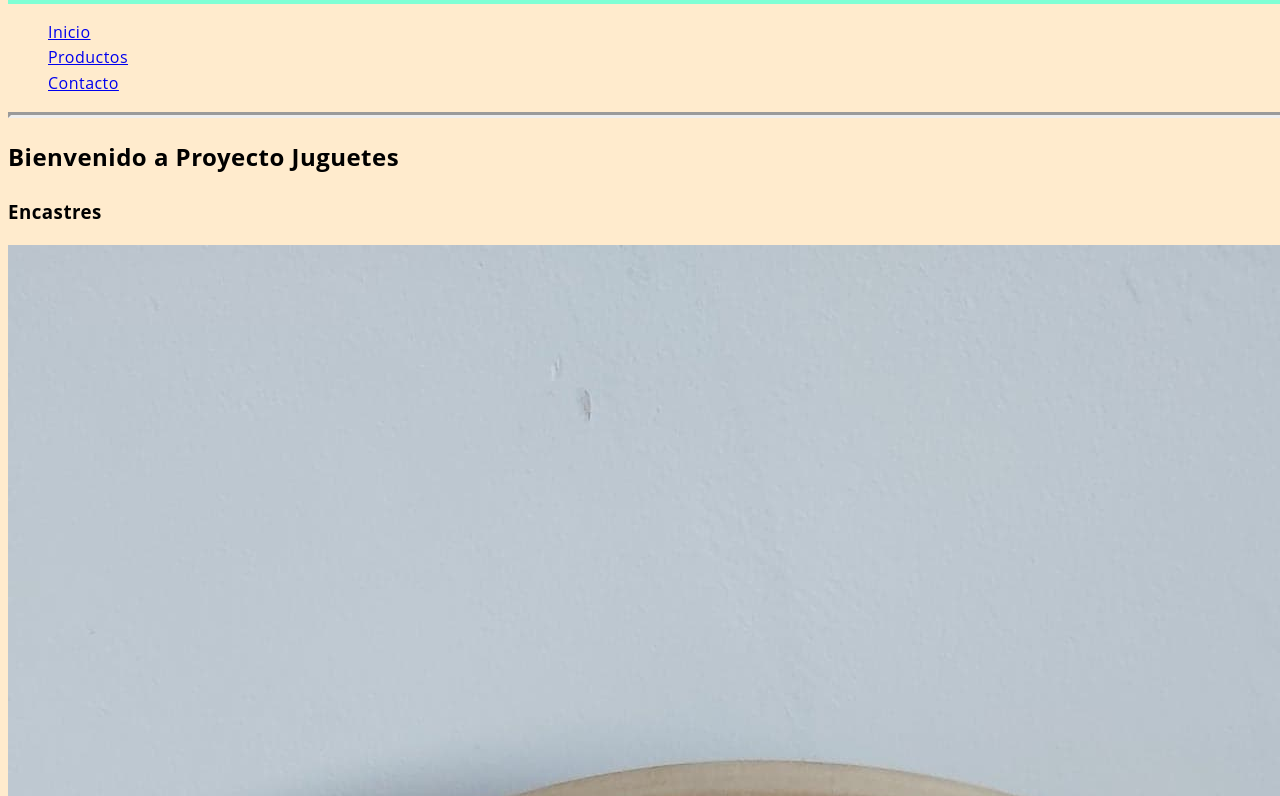
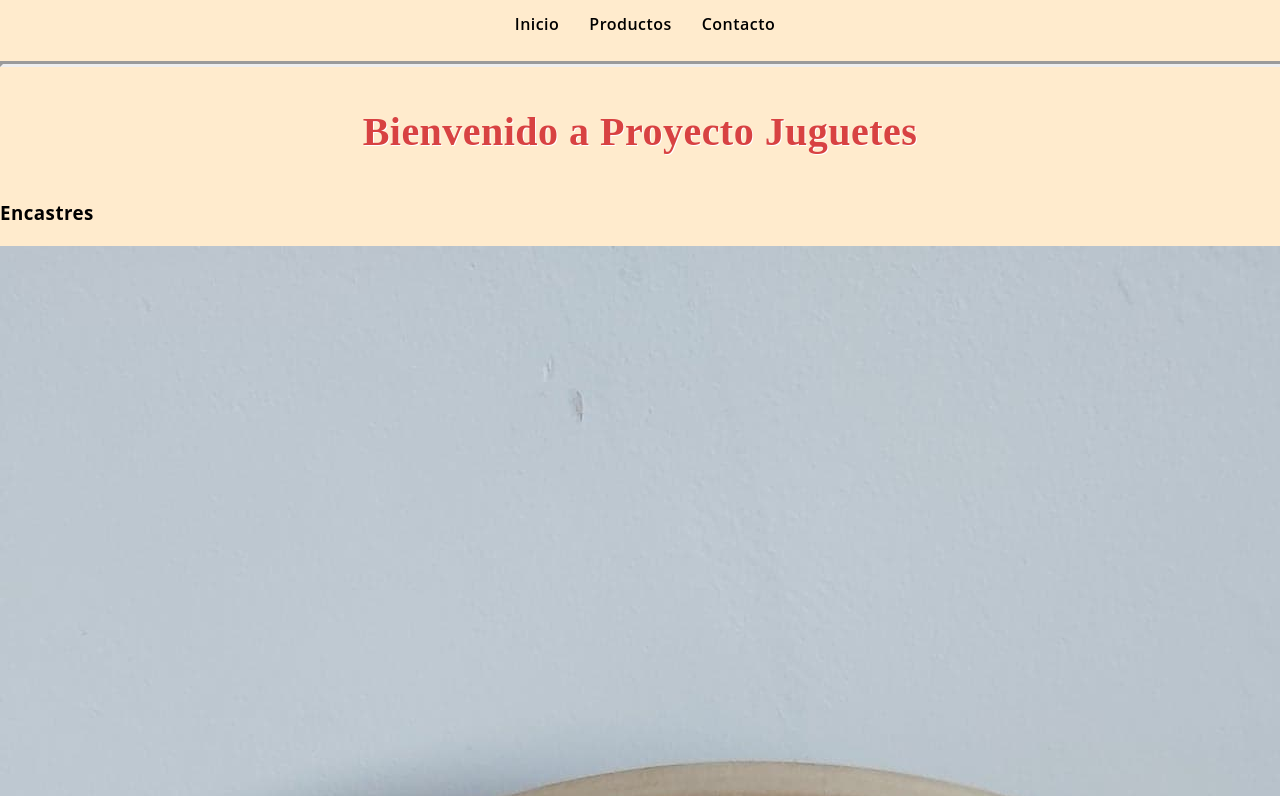
Before and after one commit to juanma0185/proyecto.juguetes, a website: page pages/encastres.html in a window 1280 px wide. Shown: the part 3260-4056 px from the top of the page. Drawn offline with Linux system fonts and the light colour scheme; files whose address does not match are found by name.

Commit message:
tercera entrega

```diff
--- a/pages/encastres.html
+++ b/pages/encastres.html
@@ -5,7 +5,7 @@
     <meta http-equiv="X-UA-Compatible" content="IE=edge">
     <meta name="viewport" content="width=device-width, initial-scale=1.0">
     <title>Document</title>
-    <link rel="stylesheet" href="../css/style.css">
+    <link rel="stylesheet" href="../scss/style.css">
 </head>
 <body>
     <img src="./assets/img/the-hands-of-the-child-who-smeared.jpeg" alt="">
--- a/scss/style.scss
+++ b/scss/style.scss
@@ -1,4 +1,7 @@
-
+html, body{
+    margin: 0;
+    padding: 0;
+}
 
 body{
     width: 100%;
@@ -9,6 +12,7 @@ body{
     font-family: 'Open Sans', sans-serif;
     background-color: blanchedalmond;
     background-size: 100%;
+
 }
 
 header{
@@ -18,7 +22,7 @@ body{
     background-color: aquamarine;
     align-items: center;
     padding: 10px;
-
+}
 .titulo{
     text-align: center;
     font-family: "Baloo 2";
@@ -46,6 +50,7 @@ body{
     float: left;
     list-style-type: none;
     margin-right: 20px;
+
 }
 .botonera{
     clear: both;
@@ -61,9 +66,6 @@ body{
     font-weight: 600;
     padding-right: 10px;
 }
-
-    }
-
 
 @media (max-width:700px){
     header{
@@ -181,7 +183,3 @@ ul{
     width: 100%;
     height: 100%;
 }
-
-.main{
-    background-color: aqua;
-}
```
Also changed, not shown: index.html (+1 -1 lines), pages/animales _dinosaurios.html (+1 -1 lines), pages/contacto.html (+1 -1 lines), pages/formulario.html (+1 -1 lines), pages/iniciar sesion.html (+1 -1 lines), pages/juegos didacticos.html (+1 -1 lines), pages/letras_numeros.html (+1 -1 lines), pages/productos.html (+1 -1 lines), pages/set_varios.html (+1 -1 lines), css/style.css (deleted), scss/style.css, 1 other file. Lines whose indentation alone changed are shown as unchanged.
